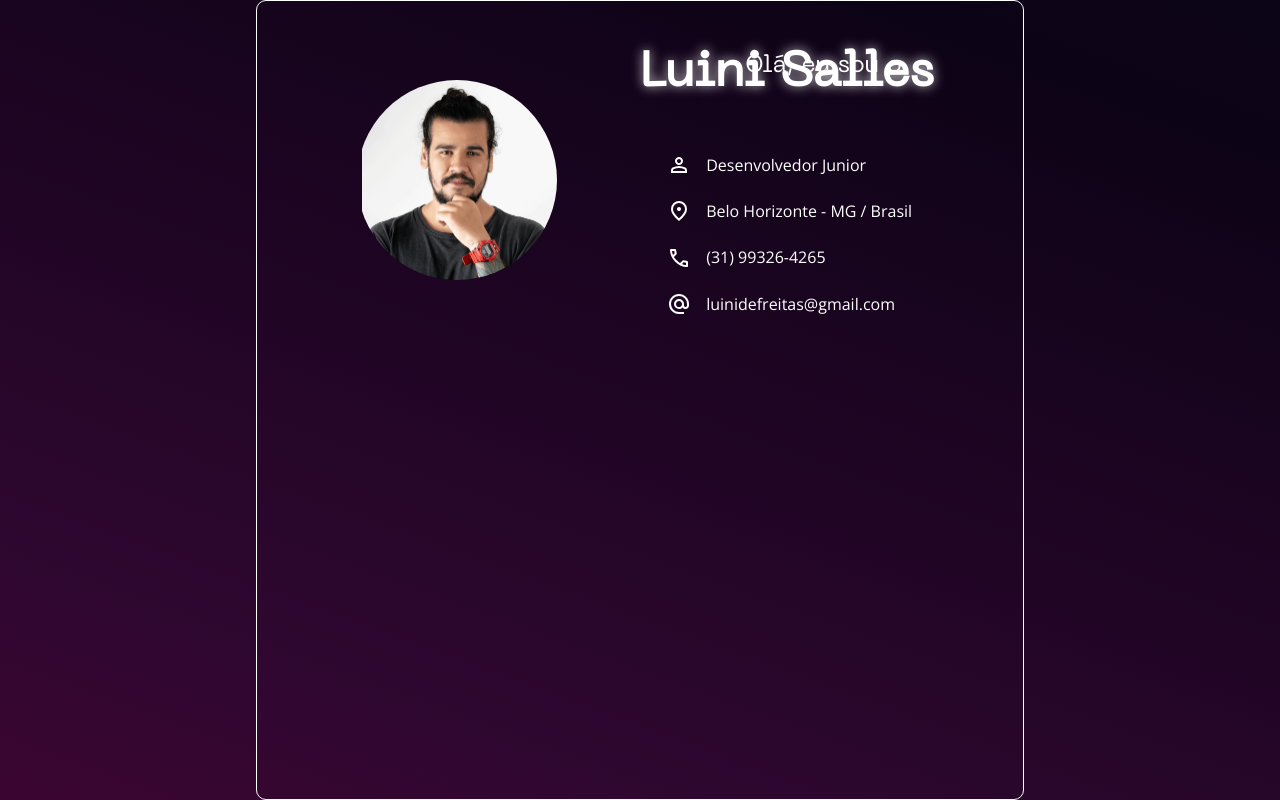
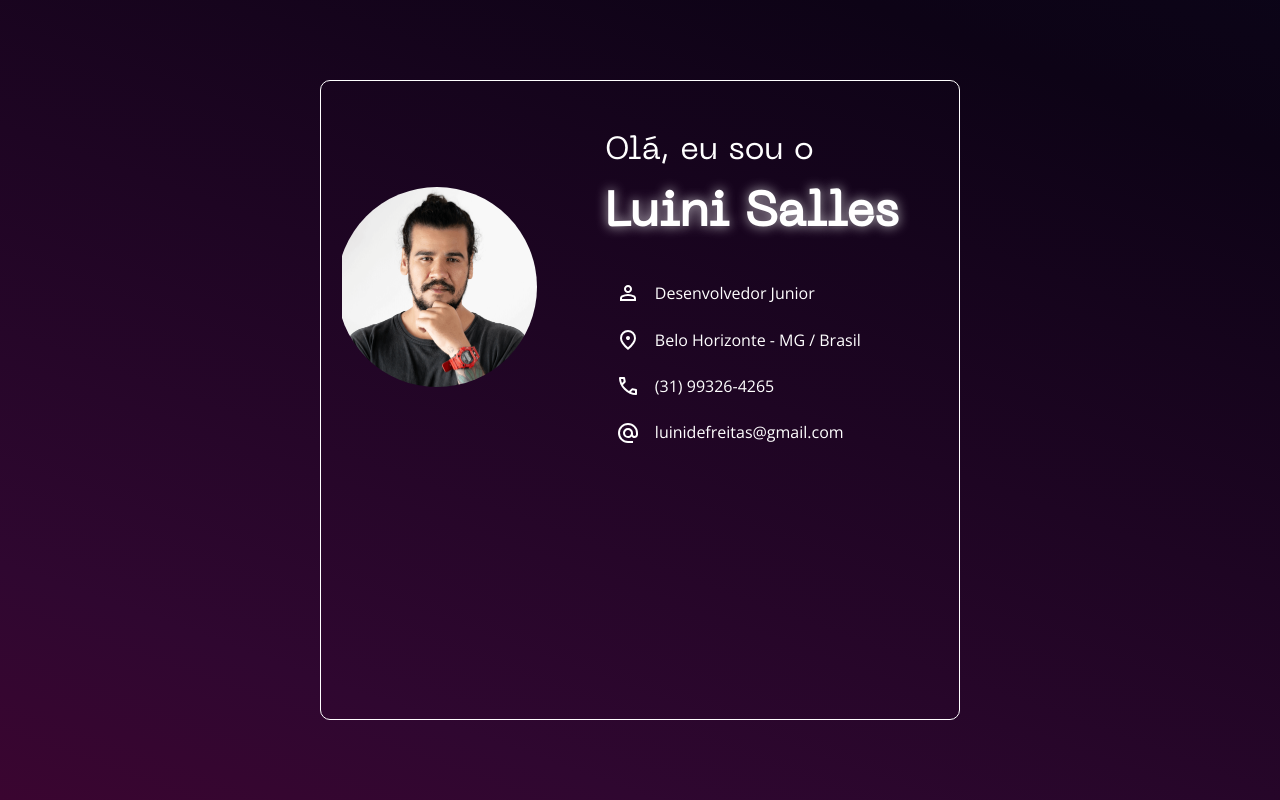
Before and after one commit to Lu-ini/JS-portifolio, a plain HTML site: page index.html in a window 1280 px wide. Drawn offline with nearby package versions, Linux system fonts and the light colour scheme.

Commit message:
mais alguns ajustes na grade

```diff
--- a/assets/css/global.css
+++ b/assets/css/global.css
@@ -10,6 +10,8 @@
 
 body {
     background: rgb(38,74,130);
+    height: 100vh;
+    padding: 5rem;
     background: linear-gradient(200deg, rgb(25, 50, 90) 0%, rgba(1,14,33,1) 21%, rgba(13,3,22,1) 60%, rgb(47, 7, 48) 88%, rgb(65, 4, 48) 100%);
     background-size: 500%;
     position: relative;
@@ -35,7 +37,7 @@ body {
 
 
 .corpo {
-    height: 100vh;
+    height: 100%;
     padding: 1rem;
     margin: 1rem;
     border: .7px solid white;
@@ -90,7 +92,7 @@ body {
     display: flex;
     flex-direction: column;
     align-items: flex-start;
-    width: 100%;
+    width: 20rem;
     margin: 1rem 0 1rem 1rem;
 }
 
@@ -107,34 +109,40 @@ body {
 }
 
 
-@media only screen and (min-width: 768px) {
+@media only screen and (min-width: 1000px) {
     .cabecalho {
         display: grid;
-        grid-template-columns: repeat(2, 1fr);
-        grid-template-rows: 1fr 1fr 4fr;
+        grid-template-columns: 1fr .4fr 2fr;
+        grid-template-rows: 1fr 1fr 3fr;
         grid-template-areas:
-        "foto titulo"
-        "foto titulo"
-        "foto perfil";
+        "foto none titulo-2"
+        "foto none titulo-1"
+        "foto none perfil";
     }
 
     .corpo {
-        max-width: 60vw;
-        margin: auto;
+        max-width: 50vw;
+        margin: 0px auto;
+        min-width: 600px;
     }
     .perfil {
         grid-area: foto;
-        align-self: center;
         margin: auto;
     }
     .titulo-1 {
-        grid-area: titulo;
+        grid-area: titulo-1;
+        text-align: left;
+        margin: auto;
     }
-    .titulo-2 {
-        grid-area: titulo;
-        align-self: flex-start;
+    .cabecalho .titulo-2 {
+        grid-area: titulo-2;
+        text-align: left;
+        margin: 20px auto 0 0;
+        right: 0;
+        font-size: 2rem;
     }
     .info {
         grid-area: perfil;
+        margin: 5px 0;
     }
 }
```
